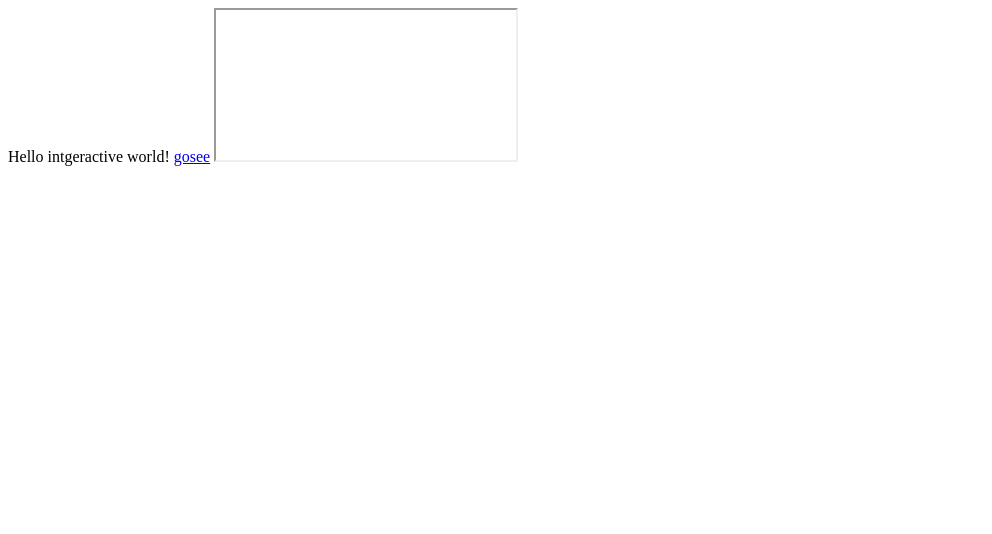
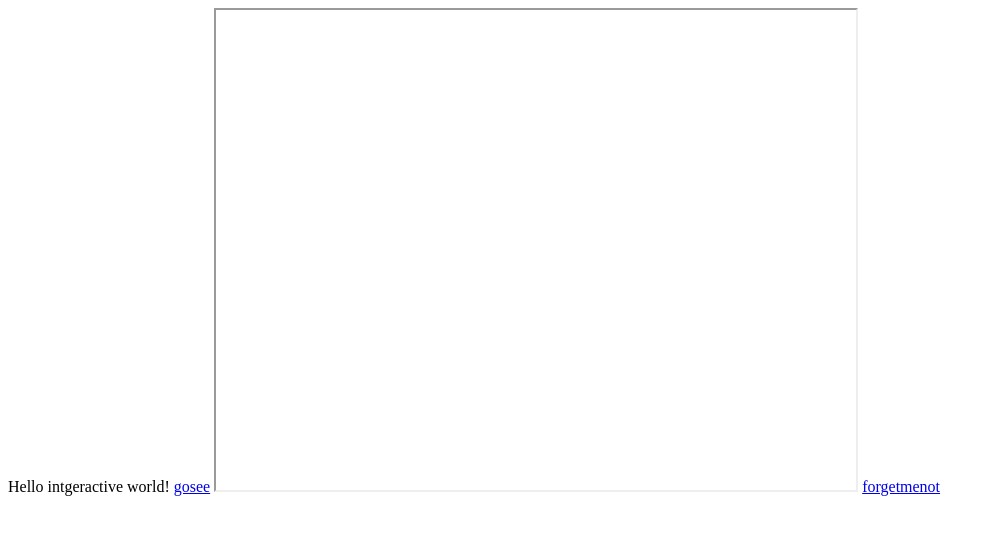
Before and after one commit to michaelgossage/michaelgossage.github.io, a plain HTML site: page index.html in a window 1280 px wide. Shown: the whole page, without its empty margins (0-992 px from the left). Drawn offline with nearby package versions, Linux system fonts and the light colour scheme.

Commit message:
Update index.html
update

```diff
--- a/index.html
+++ b/index.html
@@ -2,7 +2,7 @@
   Hello intgeractive world!
 <a href="./go-sees/go-sees.html">gosee</a>
 
-<iframe src="https://michaelgossage.github.io/go-sees/go-sees.html" title="gosee</iframe>
+<iframe src="https://michaelgossage.github.io/go-sees/go-sees.html" title="gosee" height="480" width="640"></iframe>
   <a href="./forgetmenot/forgetmenot.html">forgetmenot</a>
 <iframe src="https://michaelgossage.github.io/forgetmenot/forgetmenot.html" title="forgetmenot</iframe>
  </body>
```
